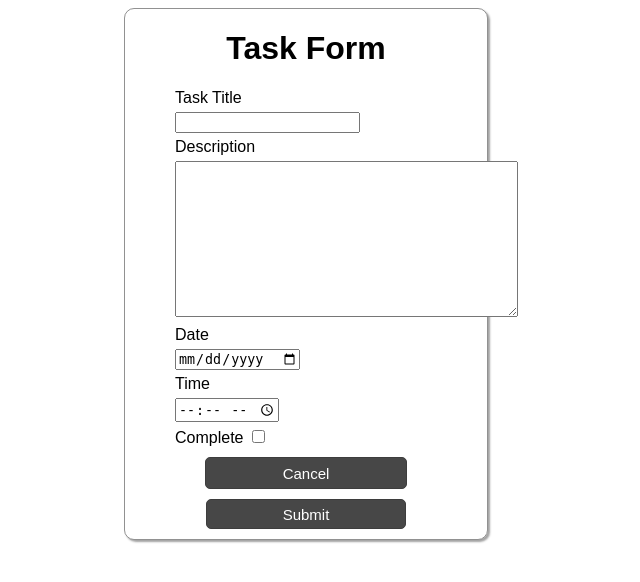
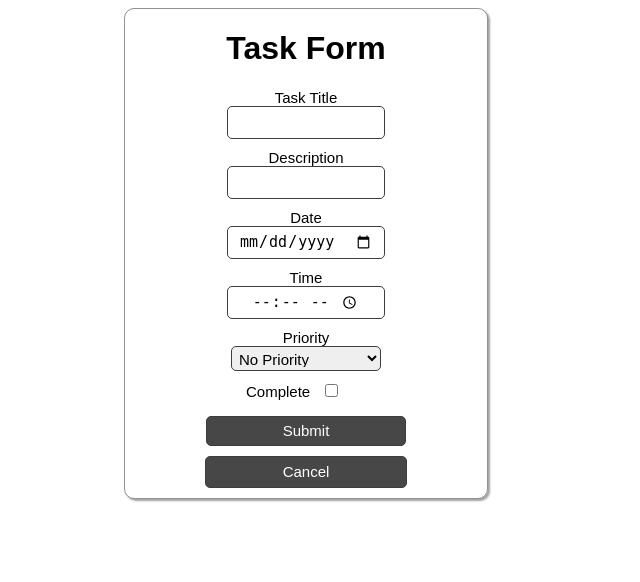
Before and after one commit to aungminthant13/Listify, a Django app: page /task-create/ in a window 1280 px wide. Shown: the top 582 px of the page, without its empty margins (334-974 px from the left). Run offline with Django 5.2, Linux system fonts and the light colour scheme; a user stored in the database is signed in; some libraries are stand-ins or nearby versions.

Commit message:
final changes made

```diff
--- a/todo_list/todo/forms.py
+++ b/todo_list/todo/forms.py
@@ -1,9 +1,7 @@
 from django import forms
 from django.contrib.auth.forms import UserCreationForm
 from django.contrib.auth.models import User
-
 from .models import Tasks
-
 
 class CustomUserCreationForm(UserCreationForm):
     email = forms.EmailField(required=True)
@@ -14,11 +12,22 @@ class CustomUserCreationForm(UserCreationForm):
         model = User
         fields = ['username', 'first_name', 'last_name', 'email', 'password1', 'password2']
 
-
 class TaskForm(forms.ModelForm):
-    date = forms.DateField(widget=forms.DateInput(attrs={'type': 'date'}), required=False)
-    time = forms.TimeField(widget=forms.TimeInput(attrs={'type': 'time'}), required=False)
+    date = forms.DateField(
+        widget=forms.DateInput(attrs={'type': 'date', 'class': 'form-control'}),
+        required=False
+    )
+    time = forms.TimeField(
+        widget=forms.TimeInput(attrs={'type': 'time', 'class': 'form-control'}),
+        required=False
+    )
 
     class Meta:
         model = Tasks
-        fields = ['title', 'description', 'date', 'time', 'complete']
+        fields = ['title', 'description', 'date', 'time', 'complete', 'priority']
+        widgets = {
+            'title': forms.TextInput(attrs={'class': 'form-control'}),
+            'description': forms.TextInput(attrs={'class': 'form-control'}),
+            'complete': forms.CheckboxInput(attrs={'class': 'form-check-input'}),
+            'priority': forms.Select(attrs={'class': 'form-control'}),
+        }
--- a/todo_list/todo/models.py
+++ b/todo_list/todo/models.py
@@ -1,19 +1,25 @@
 from django.db import models
 from django.contrib.auth.models import User
 
-# Create your models here.
+class Tasks(models.Model):
+    PRIORITY_CHOICES = [
+        (1, 'High'),
+        (2, 'Medium'),
+        (3, 'Low'),
+        (4, 'No Priority'),
+    ]
 
-class Tasks(models.Model):
-    user = models.ForeignKey(User, on_delete=models.CASCADE, null=False, blank=False)
+    user = models.ForeignKey(User, on_delete=models.CASCADE)
     title = models.CharField(max_length=200, null=False, blank=False)
-    description = models.TextField(null=True, blank=True)
+    description = models.CharField(max_length=500, null=True, blank=True)
     date = models.DateField(null=True, blank=True)
     time = models.TimeField(null=True, blank=True)
     complete = models.BooleanField(default=False)
+    priority = models.IntegerField(choices=PRIORITY_CHOICES, default=4, null=True, blank=True)
     created = models.DateTimeField(auto_now_add=True)
 
     def __str__(self):
         return self.title
 
     class Meta:
-        ordering = ['complete', 'date', 'time']
+        ordering = ['priority', 'complete', 'date', 'time']
--- a/todo_list/todo/static/todo/styles.css
+++ b/todo_list/todo/static/todo/styles.css
@@ -107,16 +107,16 @@ body {
 
 
 .task-complete-icon {
-    height: 10px;
-    width: 10px;
+    height: 2px;
+    width: 2px;
     background-color: #70ff03;
     border-radius: 50%;
     margin-right: 10px;
 }
 
 .task-incomplete-icon {
-    height: 5px;
-    width: 5px;
+    height: 2px;
+    width: 2px;
     background-color: #8c8c8c;
     border-radius: 50%;
     margin-right: 10px;
@@ -175,12 +175,15 @@ body {
     margin-bottom: 10px;
 }
 
-.task_form {
-    margin-top: 5px;
-    margin-bottom: 5px;
-    margin-left: 50px;
-    margin-right: 20px;
-    align-items: normal;
+.login_form {
+    font-size: 15px;
+    width: 250px;
+    height: 25px;
+    margin: 10px auto;
+    display: flex;
+    justify-content: center;
+    border: 1px solid #3d3d3d;
+    border-radius: 5px;
 }
 
 .login_button {
@@ -197,6 +200,8 @@ body {
     align-items: center;
     border: 1px solid #3d3d3d;
     border-radius: 5px;
+
+    text-decoration: none;
 }
 
 .login_button:hover {
@@ -217,3 +222,32 @@ body {
 .signup:hover {
     color: #eb8f3b;
 }
+
+
+.form-control {
+    font-size: 15px;
+    width: 150px;
+    height: 25px;
+    margin-left: auto;
+    margin-right: auto;
+    margin-bottom: 10px;
+    display: flex;
+    justify-content: center;
+    border: 1px solid #3d3d3d;
+    border-radius: 5px;
+    padding: 3px;
+}
+
+.form-check-input {
+    margin-left: 10px;
+}
+
+
+.task_form_label {
+    font-size: 15px;
+    display: flex;
+    margin-top: 10px;
+    text-align: center;
+    align-items: normal;
+    justify-content: center;
+}
--- a/todo_list/todo/templates/todo/tasks_form.html
+++ b/todo_list/todo/templates/todo/tasks_form.html
@@ -1,36 +1,60 @@
 {% extends "todo/layout.html" %}
 
 {% block body %}
-
 
 <div class="popup">
     <h1 style="text-align: center;">Task Form</h1>
 
     <form method="POST" action="">
         {% csrf_token %}
-        <label class="task_form">Task Title</label>
-        <div class="task_form">{{ form.title }}</div>
+        <div class="form-group">
+            <label for="id_title" class="task_form_label">Task Title</label>
+            {{ form.title }}
+        </div>
 
-        <label class="task_form">Description</label>
-        <div class="task_form">{{ form.description }}</div>
+        <div class="form-group">
+            <label for="id_description" class="task_form_label">Description</label>
+            {{ form.description }}
+        </div>
 
-        <label class="task_form">Date</label>
-        <div class="task_form">{{ form.date }}</div>
+        <div class="form-group">
+            <label for="id_date" class="task_form_label">Date</label>
+            {{ form.date }}
+        </div>
 
-        <label class="task_form">Time</label>
-        <div class="task_form">{{ form.time }}</div>
+        <div class="form-group">
+            <label for="id_time" class="task_form_label">Time</label>
+            {{ form.time }}
+        </div>
 
-        <div class="task_form">
-            <label>Complete</label>
+        <div class="form-group">
+            <label for="id_priority" class="task_form_label">Priority</label>
+            {{ form.priority }}
+        </div>
+
+        <style>
+            .complete-form {
+                width: 150px;
+                height: 25px;
+                margin: auto;
+            }
+
+            .complete-form-label {
+                font-size: 15px;
+                margin-left: 15px;
+            }
+        </style>
+
+        <div class="complete-form">
+            <label for="id_complete" class="complete-form-label">Complete</label>
             {{ form.complete }}
         </div>
 
         <div>
-            <a class="login_button" style="text-decoration: none;" href="{% url 'tasks' %}">Cancel</a>
             <input class="login_button" type="submit" value="Submit">
+            <a class="login_button" href="{% url 'tasks' %}">Cancel</a>
         </div>
     </form>
 </div>
 
-
 {% endblock %}
```
Also changed, not shown: todo_list/db.sqlite3, todo_list/todo/migrations/0003_alter_tasks_options_tasks_priority_and_more.py (added), todo_list/todo/migrations/0004_alter_tasks_description_alter_tasks_title.py (added), todo_list/todo/migrations/0005_alter_tasks_description_alter_tasks_title.py (added).
